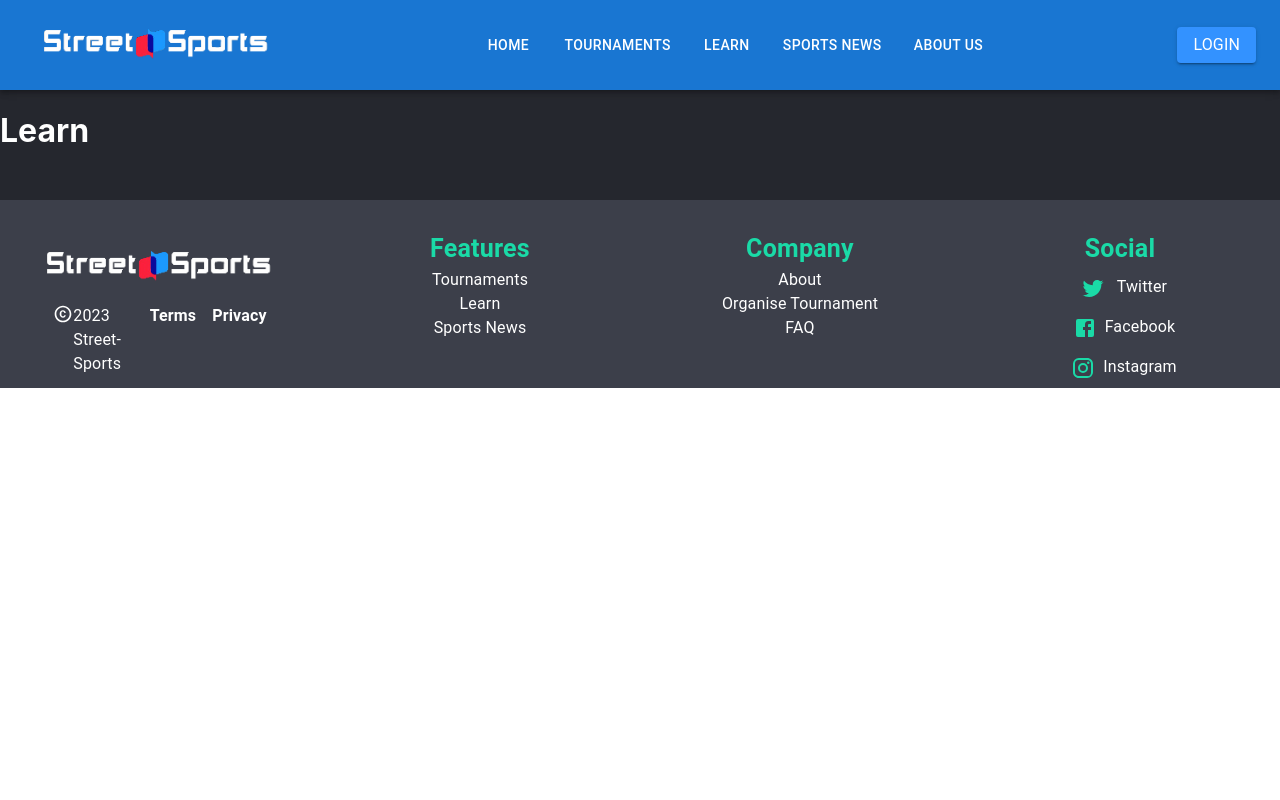
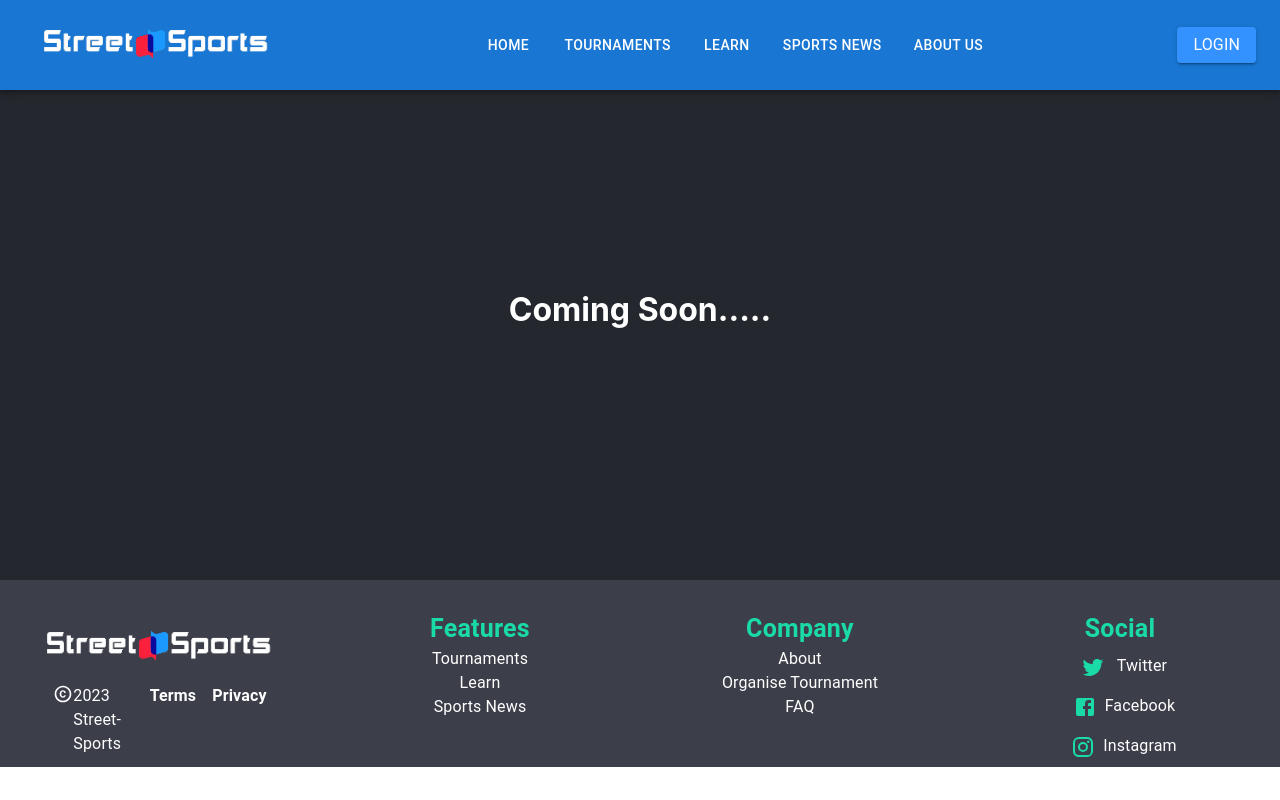
Before and after one commit to shubham691438/street-sports, a React (Create React App) app in the folder frontend/: page /learn in a window 1280 px wide. Built offline with nearby package versions, Linux system fonts and the light colour scheme.

Commit message:
Ui updated

```diff
--- a/frontend/src/App.css
+++ b/frontend/src/App.css
@@ -100,7 +100,7 @@
 }
 
 .section-title {
-  color: #1adaa7; /* Updated color */
+  color: #1adaa7;
   font-size: 2.5rem;
   text-transform: uppercase;
   margin-bottom: 10px;
@@ -136,7 +136,7 @@
 }
 
 .team-card {
-  background: #333;
+  background: #1976d2;
   color: #fff;
   text-align: center;
   margin: 15px;
@@ -181,7 +181,7 @@
   margin: 10px 0;
   font-size: 1.4rem;
   font-weight: bold;
-  color: #1adaa7; /* Updated color */
+  color: #fff;
   transition: color 0.4s ease;
 }
 
--- a/frontend/src/components/Newscard.js
+++ b/frontend/src/components/Newscard.js
@@ -14,13 +14,13 @@ import ShareIcon from '@mui/icons-material/Share';
 import MoreVertIcon from '@mui/icons-material/MoreVert';
 
 const GradientCard = styled(Card)(({ theme }) => ({
-  background: 'linear-gradient(to bottom, #4a148c, #000000)',
+  background: 'linear-gradient(to bottom,rgb(13, 92, 132), #000000)',
   color: 'white',
   borderRadius: '8px',
   boxShadow: '0 4px 8px rgba(0, 0, 0, 0.1)',
   transition: 'transform 0.3s, box-shadow 0.3s',
   '&:hover': {
-    background: 'linear-gradient(to bottom, #6a1b9a, #1c1c1c)',
+    background: 'linear-gradient(to bottom,rgb(27, 122, 154), #1c1c1c)',
     boxShadow: '0 8px 16px rgba(0, 0, 0, 0.3)',
     transform: 'scale(1.02)',
   }
--- a/frontend/src/pages/AboutUs.js
+++ b/frontend/src/pages/AboutUs.js
@@ -15,7 +15,7 @@ const AboutUs = () => {
         <div className="cards">
           <div className="team-card">
             <img
-              src="https://media.licdn.com/dms/image/v2/D5603AQHLiAyWDB8OAg/profile-displayphoto-shrink_800_800/profile-displayphoto-shrink_800_800/0/1720979190515?e=1731542400&v=beta&t=dLW3Mc52ZdeC4BYuIiFYulJvR3lDZuHqit7VFMnuapo"
+              src="https://media.licdn.com/dms/image/v2/D5603AQHLiAyWDB8OAg/profile-displayphoto-shrink_800_800/profile-displayphoto-shrink_800_800/0/1720979190515?e=1743638400&v=beta&t=3a3b8adtS1NJFeQF1Ni5OdFHtgJrFlicRNdmFxFXtJw"
               className="team-img"
               alt="Shubham Singh"
             />
@@ -28,7 +28,7 @@ const AboutUs = () => {
 
           <div className="team-card">
             <img
-              src="https://media.licdn.com/dms/image/v2/D4D03AQGqui2zPMPNiw/profile-displayphoto-shrink_400_400/profile-displayphoto-shrink_400_400/0/1703844876797?e=1731542400&v=beta&t=dh5ShV_Ov1clloZUa7k1IY9VSpck0kOVDMBev-5UCJI"
+              src="https://media.licdn.com/dms/image/v2/D4D03AQGqui2zPMPNiw/profile-displayphoto-shrink_800_800/profile-displayphoto-shrink_800_800/0/1703844876797?e=1743638400&v=beta&t=ORYxDrXlebCu-82bmfnkzqwbKSfL59o8A0y_VasKsoQ"
               className="team-img"
               alt="Kishan Kumar"
             />
--- a/frontend/src/pages/Learn.js
+++ b/frontend/src/pages/Learn.js
@@ -1,10 +1,21 @@
-import { Box } from '@mui/material'
-import React from 'react'
+import { Box } from '@mui/material';
+import React from 'react';
 
 const Learn = () => {
   return (
-    <Box color='white'><h1>Learn</h1></Box>
-  )
-}
+    <Box
+      sx={{
+        height: '55vh',
+        display: 'flex',
+        justifyContent: 'center',
+        alignItems: 'center',
+        color: 'white',
+        backgroundColor: '#25272e' // Optional: Set a background color
+      }}
+    >
+      <h1>Coming Soon.....</h1>
+    </Box>
+  );
+};
 
-export default Learn
+export default Learn;
```
